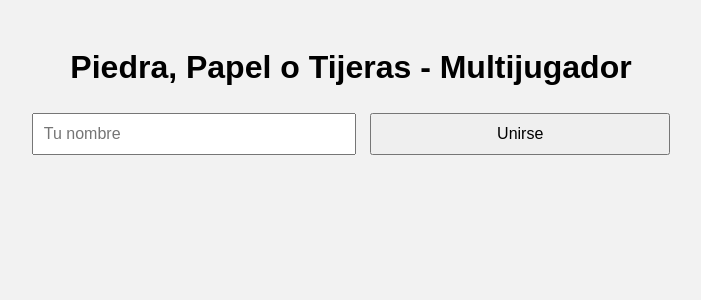
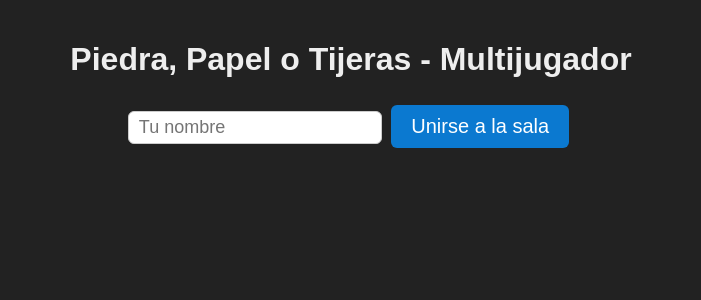
Before and after one commit to Majo202ios/proyecto_ppt_web, a Flask app: page / in a window 1280 px wide. Shown: the top 300 px of the page, without its empty margins (289-990 px from the left). Run offline with Flask 3, Linux system fonts and the light colour scheme; some libraries are stand-ins or nearby versions.

Commit message:
Update index.html

```diff
--- a/templates/index.html
+++ b/templates/index.html
@@ -1,98 +1,176 @@
 <!DOCTYPE html>
 <html lang="es">
 <head>
-    <meta charset="UTF-8">
-    <title>Piedra, Papel o Tijeras</title>
-    <meta name="viewport" content="width=device-width, initial-scale=1.0">
-    <script src="https://cdn.socket.io/4.5.4/socket.io.min.js"></script>
+    <meta charset="UTF-8" />
+    <meta name="viewport" content="width=device-width, initial-scale=1" />
+    <title>Piedra, Papel o Tijeras - Multijugador</title>
     <style>
-        body { font-family: sans-serif; text-align: center; padding: 20px; background: #f2f2f2; }
-        input, button { padding: 10px; margin: 5px; font-size: 16px; width: 80%; max-width: 300px; }
-        #botones button { width: 100px; font-size: 18px; margin: 10px; }
-        #juego { display: none; }
-        #salir { background: #e74c3c; color: white; border: none; }
-        @media (min-width: 600px) {
-            #botones button { width: 150px; }
+        body {
+            font-family: Arial, sans-serif;
+            margin: 20px;
+            background: #222;
+            color: #eee;
+            display: flex;
+            flex-direction: column;
+            align-items: center;
+        }
+        #status {
+            margin-bottom: 10px;
+            font-weight: bold;
+        }
+        button {
+            font-size: 20px;
+            margin: 5px;
+            padding: 10px 20px;
+            cursor: pointer;
+            border-radius: 6px;
+            border: none;
+            background-color: #0b79d0;
+            color: white;
+        }
+        button:disabled {
+            background-color: #555;
+            cursor: not-allowed;
+        }
+        #resultado, #puntos, #rondas {
+            margin-top: 15px;
+            font-size: 1.2em;
+        }
+        #salirBtn {
+            margin-top: 20px;
+            background-color: #d03a3a;
+        }
+        input {
+            font-size: 18px;
+            padding: 5px 10px;
+            border-radius: 6px;
+            border: 1px solid #ccc;
+            margin-bottom: 15px;
         }
     </style>
 </head>
 <body>
     <h1>Piedra, Papel o Tijeras - Multijugador</h1>
 
-    <div id="login">
-        <input type="text" id="username" placeholder="Tu nombre">
-        <button onclick="unirse()">Unirse</button>
+    <div id="loginDiv">
+        <input type="text" id="usernameInput" placeholder="Tu nombre" />
+        <button id="btnUnirse">Unirse a la sala</button>
     </div>
 
-    <div id="juego">
-        <p id="mensaje">Esperando al otro jugador...</p>
-        <div id="botones">
-            <button onclick="jugar('piedra')" disabled id="btn-piedra">🪨</button>
-            <button onclick="jugar('papel')" disabled id="btn-papel">📄</button>
-            <button onclick="jugar('tijeras')" disabled id="btn-tijeras">✂️</button>
+    <div id="gameDiv" style="display:none;">
+        <div id="status">Esperando jugadores...</div>
+
+        <div>
+            <button onclick="jugar('piedra')" id="btnPiedra" disabled>Piedra</button>
+            <button onclick="jugar('papel')" id="btnPapel" disabled>Papel</button>
+            <button onclick="jugar('tijeras')" id="btnTijeras" disabled>Tijeras</button>
         </div>
-        <p id="resultado"></p>
-        <p id="rondas"></p>
-        <p id="puntajes"></p>
-        <button id="salir" onclick="salirSala()">Salir de sala</button>
+
+        <div id="resultado"></div>
+        <div id="puntos"></div>
+        <div id="rondas"></div>
+
+        <button id="salirBtn">Salir de la sala</button>
     </div>
 
+    <script src="https://cdn.socket.io/4.6.1/socket.io.min.js"></script>
     <script>
-        const socket = io({ reconnection: true });
-        let usuario = '';
+        let socket;
+        let username = null;
+        let enSala = false;
 
-        function unirse() {
-            usuario = document.getElementById('username').value.trim();
-            if (!usuario) {
-                alert('Ingresa tu nombre');
+        const loginDiv = document.getElementById('loginDiv');
+        const gameDiv = document.getElementById('gameDiv');
+        const statusDiv = document.getElementById('status');
+        const resultadoDiv = document.getElementById('resultado');
+        const puntosDiv = document.getElementById('puntos');
+        const rondasDiv = document.getElementById('rondas');
+        const btnUnirse = document.getElementById('btnUnirse');
+        const usernameInput = document.getElementById('usernameInput');
+        const btnPiedra = document.getElementById('btnPiedra');
+        const btnPapel = document.getElementById('btnPapel');
+        const btnTijeras = document.getElementById('btnTijeras');
+        const salirBtn = document.getElementById('salirBtn');
+
+        // Cambia esta URL por la de tu servidor en Render o donde esté alojado
+        const SERVER_URL = 'https://ppt-multijugador.onrender.com';
+
+        btnUnirse.onclick = () => {
+            username = usernameInput.value.trim();
+            if (!username) {
+                alert('Por favor ingresa un nombre válido.');
                 return;
             }
-            socket.emit('unirse', { username: usuario });
-            document.getElementById('login').style.display = 'none';
-            document.getElementById('juego').style.display = 'block';
+            iniciarConexion();
+        };
+
+        salirBtn.onclick = () => {
+            if (!enSala) return;
+            socket.emit('salir', { username });
+            resetJuego();
+        };
+
+        function iniciarConexion() {
+            socket = io(SERVER_URL);
+
+            socket.on('connect', () => {
+                socket.emit('unirse', { username });
+                statusDiv.textContent = 'Conectando...';
+            });
+
+            socket.on('mensaje', msg => {
+                statusDiv.textContent = msg;
+            });
+
+            socket.on('start', msg => {
+                statusDiv.textContent = msg;
+                habilitarBotones(true);
+                enSala = true;
+            });
+
+            socket.on('resultado', data => {
+                resultadoDiv.textContent = data.texto;
+                puntosDiv.textContent = 'Puntos: ' + JSON.stringify(data.puntos);
+                rondasDiv.textContent = 'Rondas jugadas: ' + data.rondas;
+                habilitarBotones(true);
+            });
+
+            socket.on('disconnect', () => {
+                statusDiv.textContent = 'Desconectado del servidor.';
+                habilitarBotones(false);
+                enSala = false;
+            });
+
+            loginDiv.style.display = 'none';
+            gameDiv.style.display = 'block';
         }
 
-        function jugar(jugada) {
-            setBotones(false);
-            document.getElementById('mensaje').textContent = 'Esperando al otro jugador...';
-            socket.emit('jugada', { username: usuario, jugada: jugada });
+        function jugar(opcion) {
+            habilitarBotones(false);
+            resultadoDiv.textContent = 'Esperando al otro jugador...';
+            socket.emit('jugada', { username, jugada: opcion });
         }
 
-        function salirSala() {
-            socket.emit('salir', { username: usuario });
-            usuario = '';
-            setBotones(false);
-            document.getElementById('login').style.display = 'block';
-            document.getElementById('juego').style.display = 'none';
-            document.getElementById('username').value = '';
-            document.getElementById('mensaje').textContent = '';
-            document.getElementById('resultado').textContent = '';
-            document.getElementById('rondas').textContent = '';
-            document.getElementById('puntajes').textContent = '';
+        function habilitarBotones(activo) {
+            btnPiedra.disabled = !activo;
+            btnPapel.disabled = !activo;
+            btnTijeras.disabled = !activo;
+            salirBtn.disabled = !activo;
         }
 
-        function setBotones(activo) {
-            ['btn-piedra', 'btn-papel', 'btn-tijeras'].forEach(id => {
-                document.getElementById(id).disabled = !activo;
-            });
+        function resetJuego() {
+            username = null;
+            enSala = false;
+            socket.disconnect();
+            loginDiv.style.display = 'block';
+            gameDiv.style.display = 'none';
+            resultadoDiv.textContent = '';
+            puntosDiv.textContent = '';
+            rondasDiv.textContent = '';
+            statusDiv.textContent = '';
+            usernameInput.value = '';
+            habilitarBotones(false);
         }
-
-        socket.on('mensaje', msg => {
-            document.getElementById('mensaje').textContent = msg;
-        });
-
-        socket.on('start', msg => {
-            document.getElementById('mensaje').textContent = msg + ' Elige tu jugada.';
-            document.getElementById('resultado').textContent = '';
-            setBotones(true);
-        });
-
-        socket.on('resultado', data => {
-            document.getElementById('resultado').textContent = data.texto;
-            document.getElementById('rondas').textContent = `Ronda: ${data.rondas}`;
-            document.getElementById('puntajes').textContent = `Puntajes: ${Object.entries(data.puntos).map(([k,v]) => `${k}: ${v}`).join(' | ')}`;
-            setBotones(true);
-        });
     </script>
 </body>
 </html>
```
